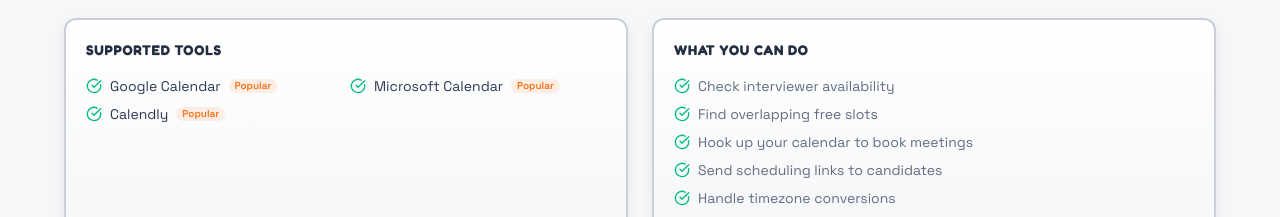
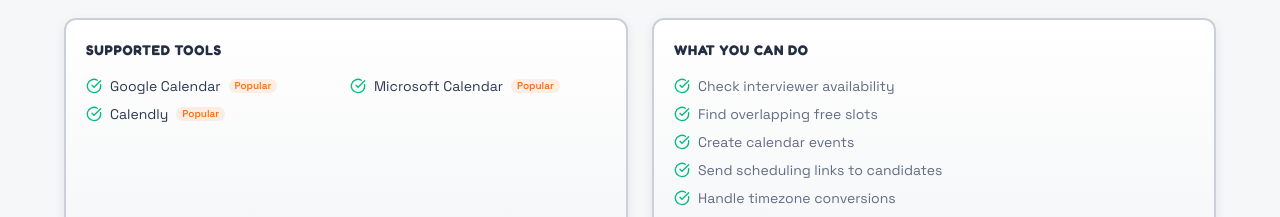
Before and after one commit to kimjune01/skilldex, a React (Vite) app in the folder apps/web/: page /supported-integrations in a window 1280 px wide. Shown: the part 1980-2197 px from the top of the page. Built offline with nearby package versions, Linux system fonts and the light colour scheme.

Commit message:
Revert "Update calendar capability text on landing page"
This reverts commit bf300593d6352019552bee2e50e737f09a55d598.

```diff
--- a/apps/web/src/pages/Integrations-landing.tsx
+++ b/apps/web/src/pages/Integrations-landing.tsx
@@ -81,7 +81,7 @@
     capabilities: [
       'Check interviewer availability',
       'Find overlapping free slots',
-      'Hook up your calendar to book meetings',
+      'Create calendar events',
       'Send scheduling links to candidates',
       'Handle timezone conversions',
     ],
```
